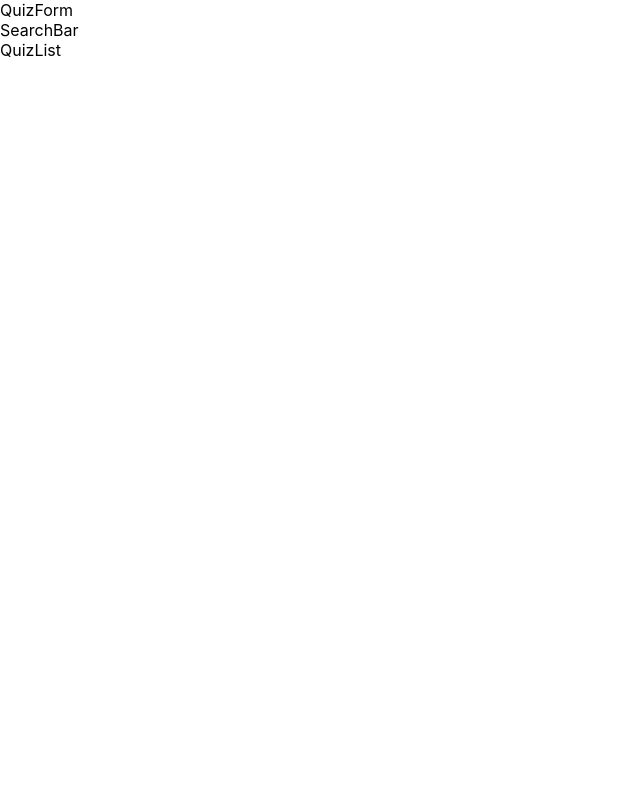
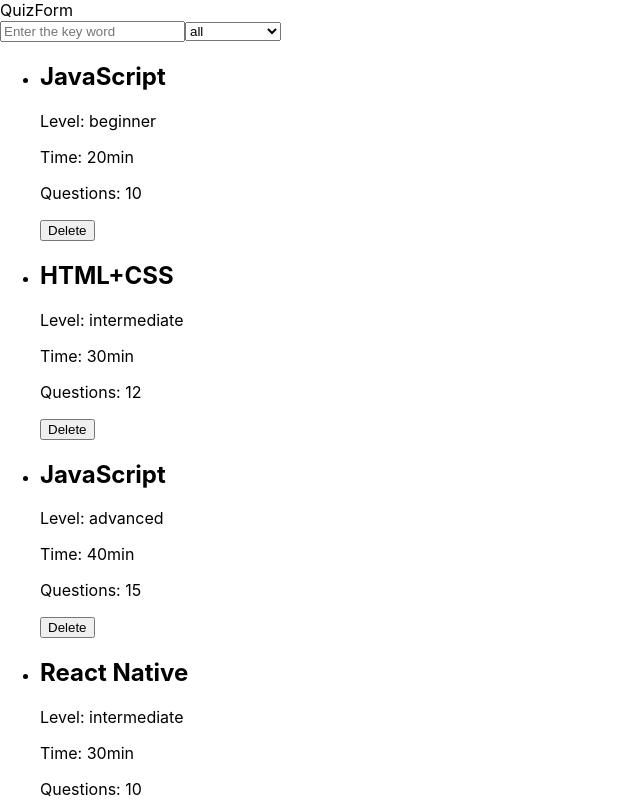
Before and after one commit to YuriyOhii/sasha_repeta_tasks, a React (Create React App) app: page / in a window 1280 px wide. Shown: the top 800 px of the page, without its empty margins (0-640 px from the left). Built offline with nearby package versions, Linux system fonts and the light colour scheme.

Commit message:
adds components without styles

```diff
--- a/src/components/App.jsx
+++ b/src/components/App.jsx
@@ -1,19 +1,47 @@
-import { PureComponent } from 'react'
+import { PureComponent } from 'react';
 import { QuizForm } from './QuizForm';
 import { SearchBar } from './SearchBar';
 import { QuizList } from './QuizList';
+import data from '../data.json';
 
 export class App extends PureComponent {
-  state={
+  state = {
+    quizList: data,
+    filter: {
+      search: '',
+      level: 'all',
+    },
+  };
 
-  };
+handleOnChangeSearch = (key, value) => {
+  this.setState(prevState=> ({
+    filter: ({...prevState.filter, [key]: value})
+  }))
+};
+
+getFilteredQuizes =() =>{
+  const { quizList, filter:{search, level} } = this.state
+  const normalizedSearch = search.toLowerCase();
+  const filteredBySearch = quizList.filter(({topic})=>topic.toLowerCase().includes(normalizedSearch));
+  const filteredQuizes = filteredBySearch.filter(el=>{
+    if(level === "all") return true;
+    return el.level === level;
+  });
+  return filteredQuizes;
+};
+
+deleteQuiz = id => this.setState(prevState=>({quizList:prevState.quizList.filter(el=>el.id !== id)}))
+
   render() {
+    const { filter } = this.state;
+
+
     return (
       <>
-      <QuizForm/>
-      <SearchBar/>
-      <QuizList/>
+        <QuizForm />
+        <SearchBar filter={filter} onChange={this.handleOnChangeSearch}/>
+        <QuizList quizList={this.getFilteredQuizes()} onClick={this.deleteQuiz}/>
       </>
-    )
+    );
   }
 }
--- a/src/components/QuizItem/QuizItem.jsx
+++ b/src/components/QuizItem/QuizItem.jsx
@@ -1,10 +1,27 @@
-import {  } from './QuizItem.styled';
-import PropTypes from 'prop-types'
+import {} from './QuizItem.styled';
+import PropTypes from 'prop-types';
 
-export const QuizItem = props => {
+export const QuizItem = ({ item: { topic, level, time, questions, id }, onClick }) => {
   return (
-    <div>QuizItem</div>
-  )
-}
+    <>
+      <h2>{topic}</h2>
+      <div>
+        <p>Level: {level}</p>
+        <p>Time: {time}min</p>
+        <p>Questions: {questions}</p>
+      </div>
+      <button type='button' onClick={()=>onClick(id)}>Delete</button>
+    </>
+  );
+};
 
-QuizItem.propTypes = {}
+QuizItem.propTypes = {
+  item: PropTypes.exact({
+    id: PropTypes.string.isRequired,
+    topic: PropTypes.string.isRequired,
+    level: PropTypes.string.isRequired,
+    time: PropTypes.number.isRequired,
+    questions: PropTypes.number.isRequired,
+  }),
+  onClick: PropTypes.func.isRequired,
+};
--- a/src/components/QuizList/QuizList.jsx
+++ b/src/components/QuizList/QuizList.jsx
@@ -1,10 +1,30 @@
-import {  } from './QuizList.styled';
-import PropTypes from 'prop-types'
+import {} from './QuizList.styled';
+import PropTypes from 'prop-types';
+import { QuizItem } from 'components/QuizItem';
 
-export const QuizList = props => {
+export const QuizList = ({ quizList, onClick }) => {
   return (
-    <div>QuizList</div>
-  )
-}
+    <>
+      <ul>
+        {quizList.map(quiz => (
+          <li key={quiz.id}>
+            <QuizItem item={quiz} onClick={onClick} />
+          </li>
+        ))}
+      </ul>
+    </>
+  );
+};
 
-QuizList.propTypes = {}
+QuizList.propTypes = {
+  quizList: PropTypes.arrayOf(
+    PropTypes.exact({
+      id: PropTypes.string.isRequired,
+      topic: PropTypes.string.isRequired,
+      level: PropTypes.string.isRequired,
+      time: PropTypes.number.isRequired,
+      questions: PropTypes.number.isRequired,
+    })
+  ),
+  onClick: PropTypes.func.isRequired,
+};
--- a/src/components/SearchBar/SearchBar.jsx
+++ b/src/components/SearchBar/SearchBar.jsx
@@ -1,10 +1,34 @@
-import {  } from './SearchBar.styled';
-import PropTypes from 'prop-types'
+import {} from './SearchBar.styled';
+import PropTypes from 'prop-types';
 
-export const SearchBar = props => {
+export const SearchBar = ({ filter: { search, level }, onChange }) => {
   return (
-    <div>SearchBar</div>
-  )
-}
+    <div>
+      <input
+        type="text"
+        name="search"
+        onChange={e => onChange(e.target.name, e.target.value)}
+        value={search}
+        placeholder="Enter the key word"
+      />
+      <select
+        name="level"
+        onChange={e => onChange(e.target.name, e.target.value)}
+        value={level}
+      >
+        <option value="all">all</option>
+        <option value="beginner">beginner</option>
+        <option value="intermediate">intermediate</option>
+        <option value="advanced">advanced</option>
+      </select>
+    </div>
+  );
+};
 
-SearchBar.propTypes = {}
+SearchBar.propTypes = {
+  filter: PropTypes.exact({
+    search: PropTypes.string.isRequired,
+    level: PropTypes.string.isRequired,
+  }),
+  onChange: PropTypes.func.isRequired,
+};
```
